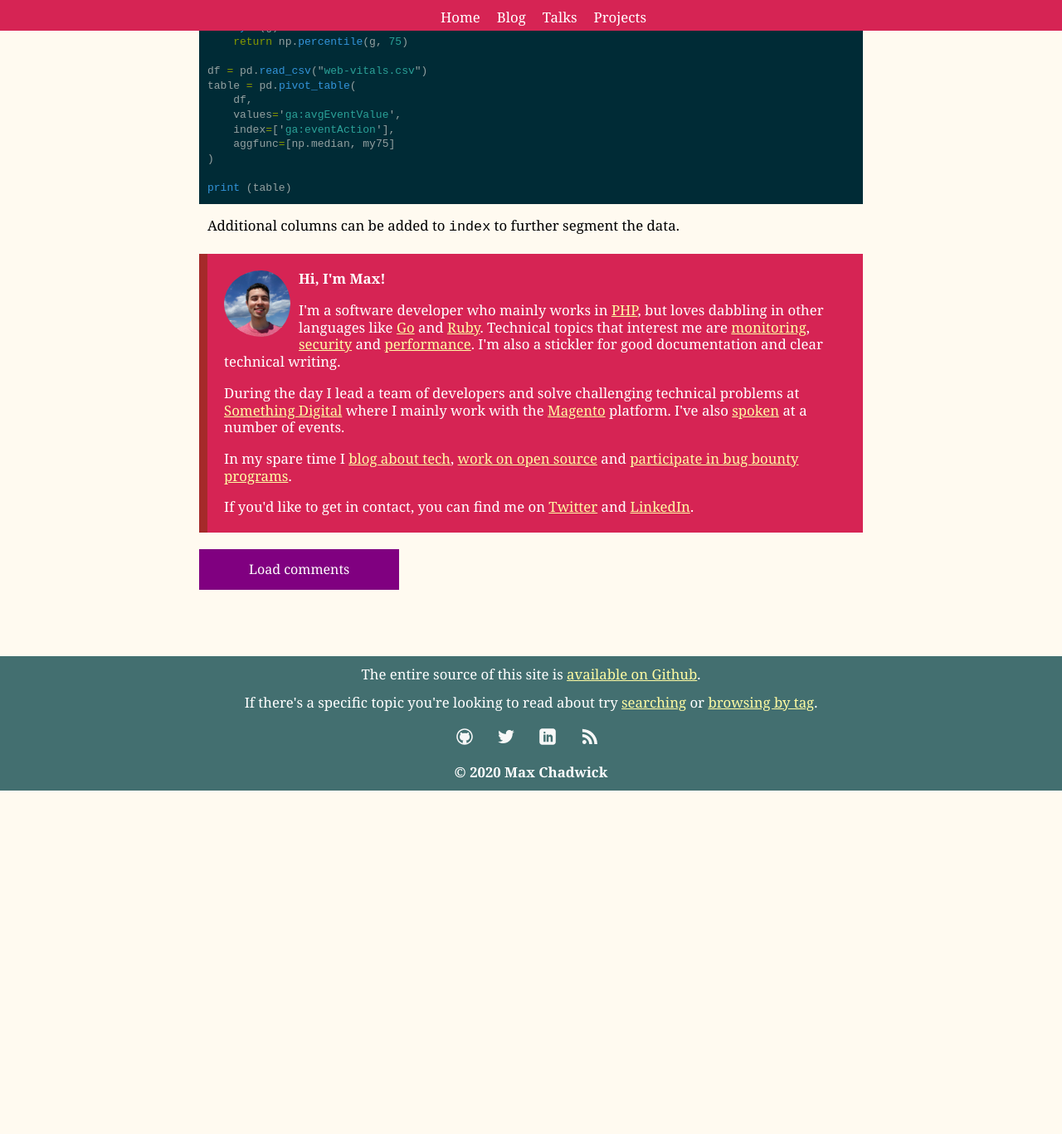
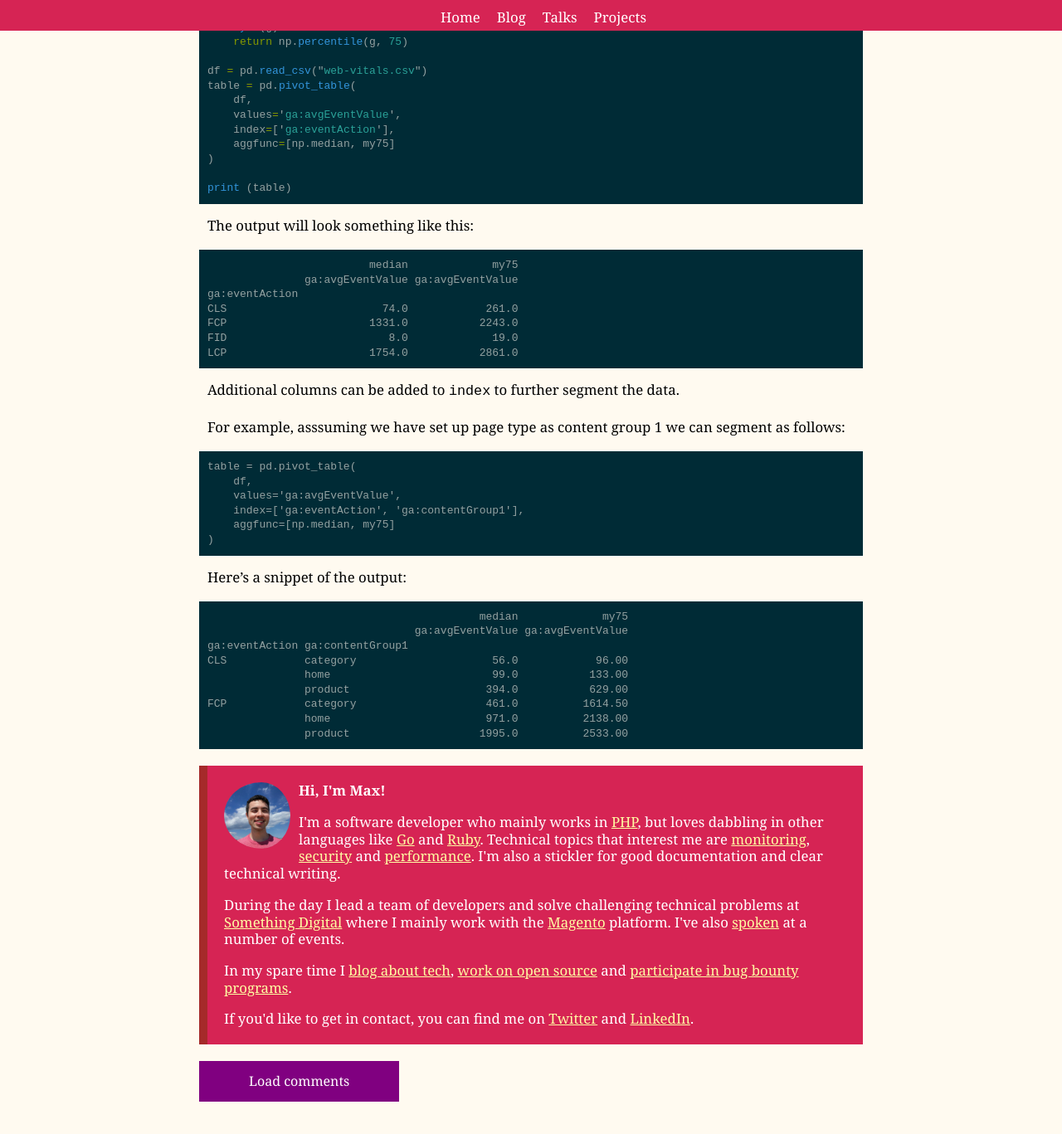
Before and after one commit to mpchadwick/mpchadwick.github.io, a Jekyll site: the page built from _posts/2020-11-08-analyzing-web-vitals-stored-in-google-analytics.md, in a window 1280 px wide and 1400 px high, scrolled down 2026 px. Shown: the top 1367 px of the window at 83% size. Built offline with Jekyll 4.4.1, drawn with Linux system fonts in a browser that asks for light colours; emoji names are drawn with the system emoji font; before the commit the page ends 2979 px from its top, so only the background shows below that.

Commit message:
Include example with content group segmentation

````diff
--- a/_posts/2020-11-08-analyzing-web-vitals-stored-in-google-analytics.md
+++ b/_posts/2020-11-08-analyzing-web-vitals-stored-in-google-analytics.md
@@ -83,4 +83,42 @@ table = pd.pivot_table(
 print (table)
 ```
 
+The output will look something like this:
+
+```
+                         median             my75
+               ga:avgEventValue ga:avgEventValue
+ga:eventAction
+CLS                        74.0            261.0
+FCP                      1331.0           2243.0
+FID                         8.0             19.0
+LCP                      1754.0           2861.0
+```
+
 Additional columns can be added to `index` to further segment the data.
+
+For example, asssuming we have set up page type as content group 1 we can segment as follows:
+
+
+```
+table = pd.pivot_table(
+    df,
+    values='ga:avgEventValue',
+    index=['ga:eventAction', 'ga:contentGroup1'],
+    aggfunc=[np.median, my75]
+)
+```
+
+Here's a snippet of the output:
+
+```
+                                          median             my75
+                                ga:avgEventValue ga:avgEventValue
+ga:eventAction ga:contentGroup1
+CLS            category                     56.0            96.00
+               home                         99.0           133.00
+               product                     394.0           629.00
+FCP            category                    461.0          1614.50
+               home                        971.0          2138.00
+               product                    1995.0          2533.00
+```
````
